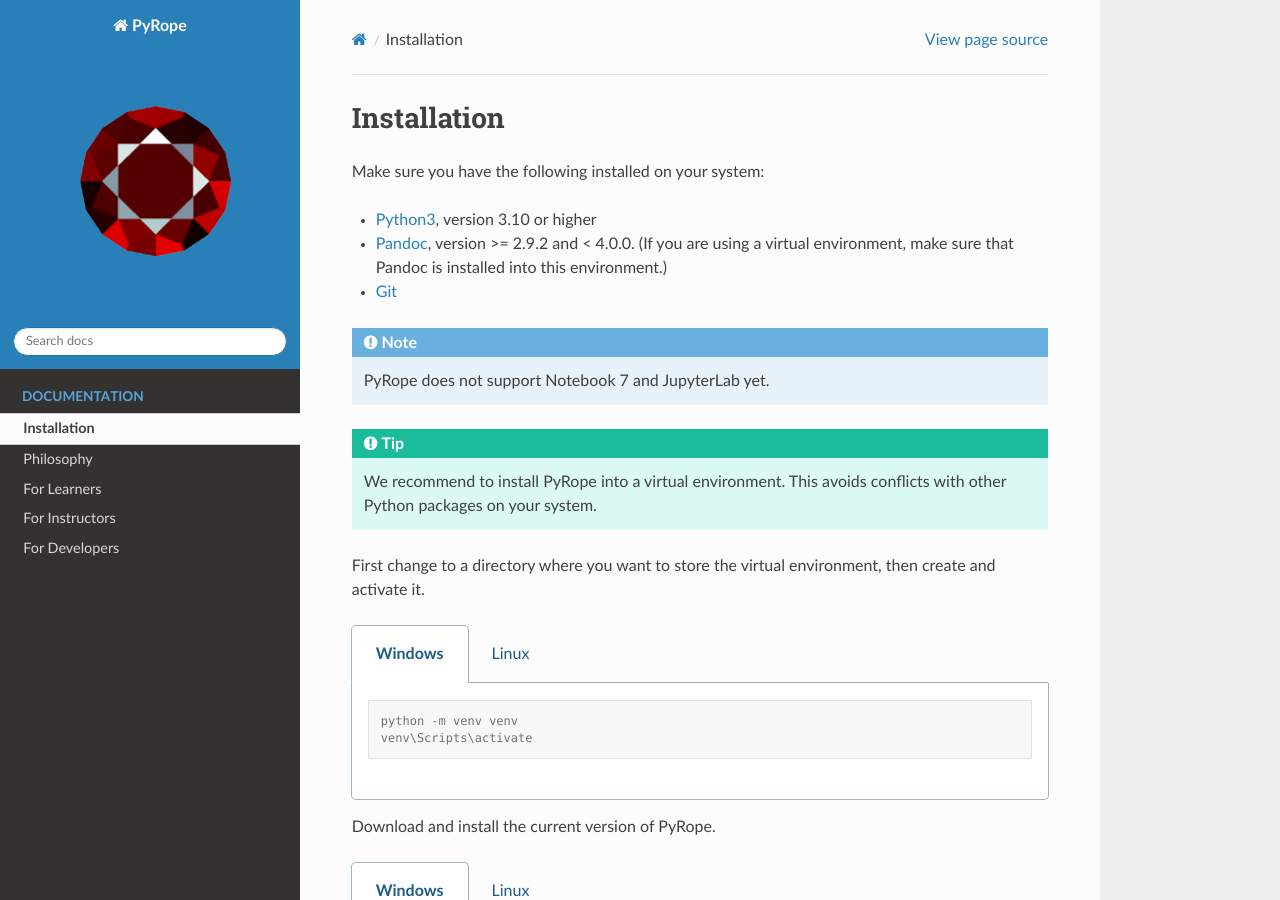
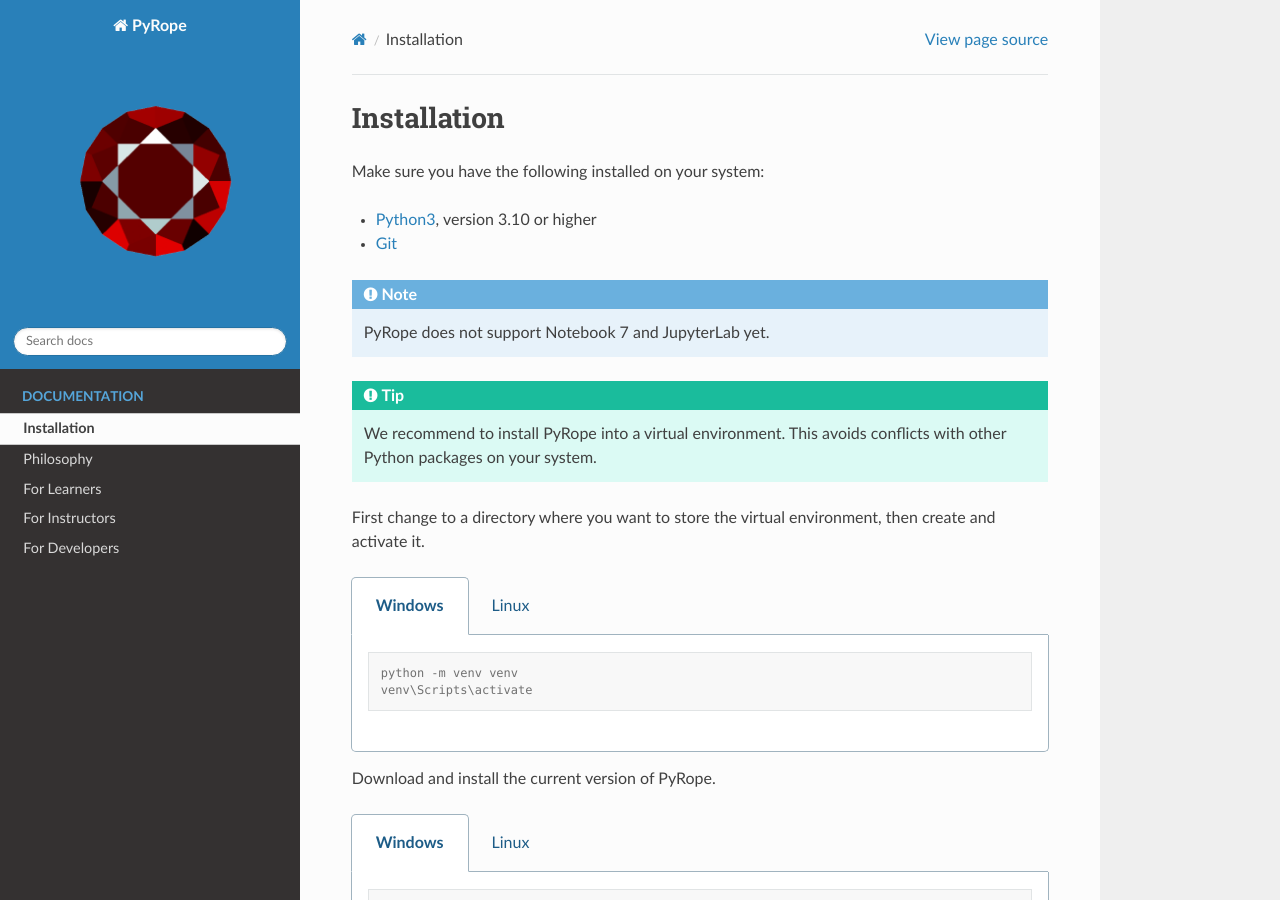
Before and after one commit to PyRope-E-Assessment/pyrope, a Sphinx documentation site: the page built from docs/installation.rst, in a window 1280 px wide and 900 px high. Built offline with Sphinx 7.4.7 and the Read the Docs theme 3.1.0, drawn with Linux system fonts in a browser that asks for light colours.

Commit message:
DOCS: pandoc is no longer a requirement

```diff
--- a/docs/index.rst
+++ b/docs/index.rst
@@ -110,7 +110,6 @@
 First, install the following packages:
 
 * `Python3 <https://www.python.org/downloads>`_ (version >= 3.10)
-* `Pandoc <https://pandoc.org/installing.html>`_ (2.9.2 <= version < 4.0.0).
 * `Git <https://git-scm.com/downloads>`_
 
 Then change to your install directory and run the commands below.
--- a/docs/installation.rst
+++ b/docs/installation.rst
@@ -6,9 +6,6 @@
 
 * `Python3 <https://www.python.org/downloads>`_, version 3.10 or
   higher
-* `Pandoc <https://pandoc.org/installing.html>`_, version >= 2.9.2 and < 4.0.0.
-  (If you are using a virtual environment, make sure that Pandoc is installed
-  into this environment.)
 * `Git <https://git-scm.com/downloads>`_
 
 .. note::
```
